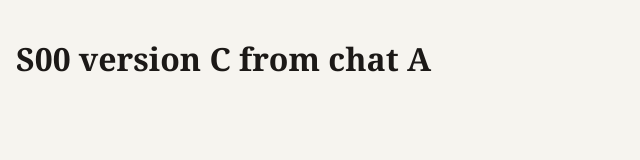
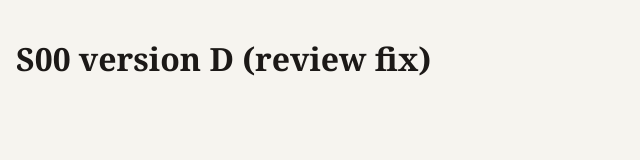
Before and after one commit to canias7/testingforclaude, a plain HTML site: page s00art.html in a window 1280 px wide. Shown: the whole page, without its empty margins (0-640 px from the left). Drawn offline with Linux system fonts and the light colour scheme.

Commit message:
Update artifact heading to version D
Coder-Chat: https://gofarther.dev/?chat=testingforclaude-4i0gk2pu
Co-authored-by: canias7 <260366526+canias7@users.noreply.github.com>

```diff
--- a/s00art.html
+++ b/s00art.html
@@ -13,6 +13,6 @@ body { margin: 0; background: var(--bg); color: var(--fg); font-family: Georgia,
 </style>
 </head>
 <body>
-<h1>S00 version C from chat A</h1>
+<h1>S00 version D (review fix)</h1>
 </body>
 </html>
```
